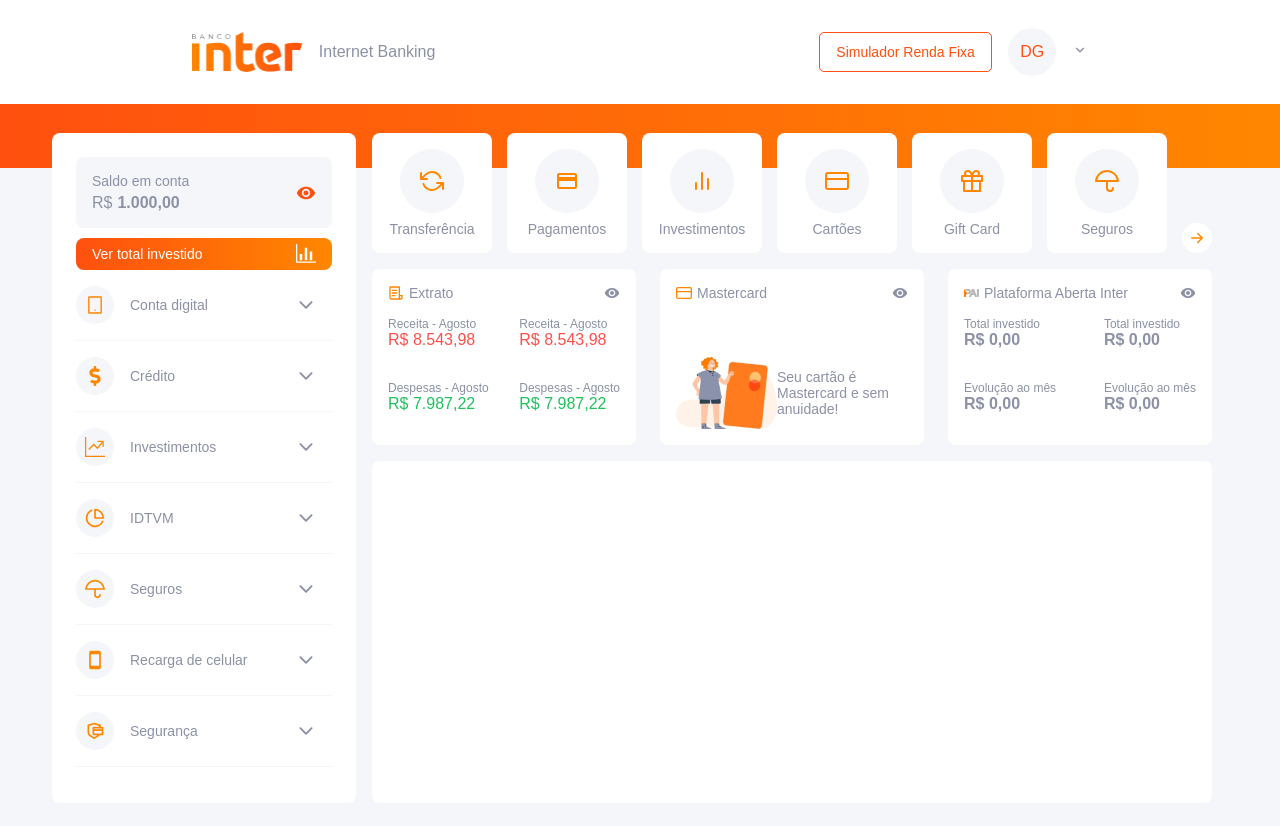
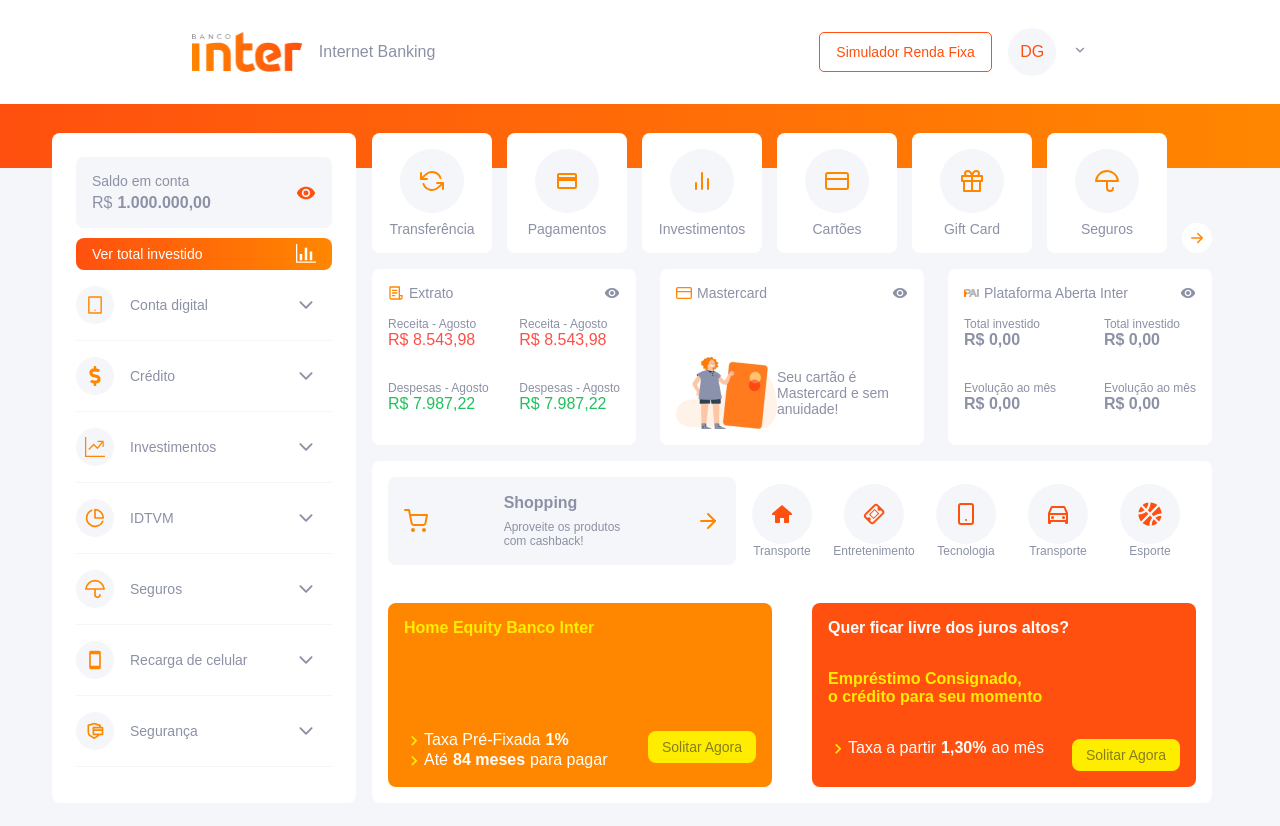
Before and after one commit to douglasgmsantos/banco-inter-ui, a React (Create React App) app: page / in a window 1280 px wide. Shown: the top 826 px of the page. Built offline with nearby package versions, Linux system fonts and the light colour scheme.

Commit message:
adicionando cards

```diff
--- a/src/components/Extra/index.tsx
+++ b/src/components/Extra/index.tsx
@@ -1,9 +1,137 @@
 import React from 'react';
+import { FiShoppingCart, FiArrowRight } from 'react-icons/fi';
+import { TiHome, TiTicket } from 'react-icons/ti';
+import { FiSmartphone } from 'react-icons/fi';
+import { RiCarLine } from 'react-icons/ri';
+import { FaBasketballBall } from 'react-icons/fa';
+import { MdKeyboardArrowRight } from 'react-icons/md';
 
-import { Container } from './styles';
+import theme from '../../styles/theme';
+
+import {
+  Container,
+  Line,
+  Shopping,
+  ListIcons,
+  IconContainer,
+  IconeContainer,
+  IconTitle,
+
+  ShoppingHeader,
+  ShoppingTitle,
+  ShoppingDescription,
+
+  HomeEquityBancoInter,
+  HomeEquityBancoInterTitle,
+  HomeEquityBancoInterFooter,
+  HomeEquityBancoInterDescriptions,
+  HomeEquityBancoInterDescriptionContainer,
+  HomeEquityBancoInterDescription,
+
+  PayrollLoans,
+  PayrollLoansTitle,
+  PayrollLoansSubTitle,
+  PayrollLoansFooter,
+  PayrollLoansDescriptionContainer,
+  PayrollLoansDescription,
+
+  BtnRequestNow,
+  Bold
+
+} from './styles';
+
+const icons = [
+  {
+    name: "Transporte",
+    Icone: TiHome,
+  },
+  {
+    name: "Entretenimento",
+    Icone: TiTicket
+  },
+  {
+    name: "Tecnologia",
+    Icone: FiSmartphone
+  },
+  {
+    name: "Transporte",
+    Icone: RiCarLine
+  },
+  {
+    name: "Esporte",
+    Icone: FaBasketballBall
+  },
+
+];
 
 const Extra: React.FC = () => {
-  return <Container />;
+  return (
+    <Container>
+      <Line>
+        <Shopping>
+          <FiShoppingCart color={theme.colors.primary} size={24} />
+          <ShoppingHeader>
+            <ShoppingTitle>Shopping</ShoppingTitle>
+            <ShoppingDescription>
+              Aproveite os produtos <br /> com cashback!
+            </ShoppingDescription>
+          </ShoppingHeader>
+          <FiArrowRight color={theme.colors.primary} size={24} />
+        </Shopping>
+        <ListIcons>
+          {icons.map(({ Icone, name }) => (
+            <IconContainer>
+              <IconeContainer className="extra-icon-container">
+                <Icone color={theme.colors.secondary} size={24} />
+              </IconeContainer>
+              <IconTitle className="extra-icon-title">{name}</IconTitle>
+            </IconContainer>
+          ))}
+
+        </ListIcons>
+      </Line>
+      <Line>
+        <HomeEquityBancoInter>
+          <HomeEquityBancoInterTitle>
+            Home Equity Banco Inter
+          </HomeEquityBancoInterTitle>
+          <HomeEquityBancoInterFooter>
+            <HomeEquityBancoInterDescriptions>
+              <HomeEquityBancoInterDescriptionContainer>
+                <MdKeyboardArrowRight color={"#FFED00"} size={20} />
+                <HomeEquityBancoInterDescription>
+                  Taxa Pré-Fixada <Bold>1%</Bold>
+                </HomeEquityBancoInterDescription>
+              </HomeEquityBancoInterDescriptionContainer>
+              <HomeEquityBancoInterDescriptionContainer>
+                <MdKeyboardArrowRight color={"#FFED00"} size={20} />
+                <HomeEquityBancoInterDescription>
+                  Até <Bold>84 meses</Bold> para pagar
+                </HomeEquityBancoInterDescription>
+              </HomeEquityBancoInterDescriptionContainer>
+            </HomeEquityBancoInterDescriptions>
+            <BtnRequestNow> Solitar Agora</BtnRequestNow>
+          </HomeEquityBancoInterFooter>
+
+        </HomeEquityBancoInter>
+        <PayrollLoans>
+          <PayrollLoansTitle>Quer ficar livre dos juros altos? </PayrollLoansTitle>
+          <PayrollLoansSubTitle>
+            Empréstimo Consignado,<br /> o crédito  para seu momento
+          </PayrollLoansSubTitle>
+          <PayrollLoansFooter>
+            <PayrollLoansDescriptionContainer>
+              <MdKeyboardArrowRight color={"#FFED00"} size={20} />
+              <PayrollLoansDescription>
+                Taxa a partir <Bold>1,30%</Bold> ao mês
+              </PayrollLoansDescription>
+            </PayrollLoansDescriptionContainer>
+            <BtnRequestNow> Solitar Agora</BtnRequestNow>
+          </PayrollLoansFooter>
+        </PayrollLoans>
+      </Line>
+    </Container>
+  )
 }
 
 export default Extra;
--- a/src/components/Extra/styles.ts
+++ b/src/components/Extra/styles.ts
@@ -5,5 +5,170 @@
   border-radius: 0.8rem;
   width: 84.0rem;
   height: 34.2rem;
+  padding: ${p => p.theme.spacing.default};
+  display: flex;
+  flex-direction: column;
+  justify-content:space-between;
+`;
+
+export const Line = styled.div`
+  display: flex;
+  justify-content: space-between;
+`;
+
+export const Shopping = styled.div`
+  background: ${p => p.theme.colors.lightGrey};
+  width: 35.2rem;
+  height: 8.8rem;
+  border-radius: 0.8rem;
+  padding: ${p => p.theme.spacing.default};
+  display: flex;
+  justify-content: space-between;
+  align-items:center;
+  cursor: pointer;
+`;
+
+export const ShoppingHeader = styled.div``;
+
+export const ShoppingTitle = styled.div`
+  font-size: ${p => p.theme.fontSizes.huge};
+  font-weight: bold;
+`;
+
+export const ShoppingDescription = styled.div`
+  font-size: ${p => p.theme.fontSizes.small};
+  margin-top: 0.8rem;
+`;
+
+
+export const ListIcons = styled.div`
+  display: flex;
+  justify-content: space-between;
+`;
+
+export const IconContainer = styled.div`
+  display: flex;
+  flex-direction: column;
+  align-items:center;
+  justify-content:center;
+  cursor: pointer;
+    :focus, :hover {
+      .extra-icon-container{
+          border: 1px solid ${p => p.theme.colors.secondary};
+      }
+      .extra-icon-title{
+          color: ${p => p.theme.colors.secondary};
+      }
+    }
 
 `;
+
+export const IconeContainer = styled.div`
+  display: flex;
+  flex-direction: column;
+  justify-content: center;
+  align-items:center;
+  background: ${p => p.theme.colors.lightGrey};
+  width: 6.0rem;
+  height: 6.0rem;
+  border-radius: 3.5rem;
+  margin: ${p => p.theme.spacing.horizontal};
+`;
+
+
+
+export const IconTitle = styled.div`
+  font-size: ${p => p.theme.fontSizes.small};
+`;
+
+export const HomeEquityBancoInter = styled.div`
+    background: ${p => p.theme.colors.primary};
+    width: 38.4rem;
+    height: 18.4rem;
+    border-radius: 0.8rem;
+    padding: ${p => p.theme.spacing.default};
+    display: flex;
+    flex-direction: column;
+    justify-content: space-between;
+`;
+
+export const HomeEquityBancoInterTitle = styled.div`
+    color: #FFED00;
+    font-size: ${p => p.theme.fontSizes.huge};
+    font-weight: bold;
+`;
+
+export const HomeEquityBancoInterFooter = styled.div`
+    display: flex;
+    justify-content: space-between;
+`;
+
+export const HomeEquityBancoInterDescriptions = styled.div`
+
+`;
+
+export const HomeEquityBancoInterDescriptionContainer = styled.div`
+    display: flex;
+`;
+
+export const HomeEquityBancoInterDescription = styled.div`
+  display: flex;
+  color: ${p => p.theme.colors.background};
+  font-size: ${p => p.theme.fontSizes.huge};
+`;
+
+
+export const PayrollLoans = styled.div`
+  background: ${p => p.theme.colors.secondary};
+  width: 38.4rem;
+  height: 18.4rem;
+  border-radius: 0.8rem;
+  padding: ${p => p.theme.spacing.default};
+  display: flex;
+  flex-direction: column;
+  justify-content:space-between;
+`;
+
+export const PayrollLoansTitle = styled.div`
+  font-weight: bold;
+  font-size: ${p => p.theme.fontSizes.huge};
+  color: ${p => p.theme.colors.background};
+`;
+
+export const PayrollLoansSubTitle = styled.div`
+  font-weight: bold;
+  font-size: ${p => p.theme.fontSizes.huge};
+  color: #FFED00;
+`;
+
+export const PayrollLoansFooter = styled.div`
+    display: flex;
+    justify-content: space-between;
+`;
+
+export const PayrollLoansDescriptionContainer = styled.div`
+    display: flex;
+`;
+
+export const PayrollLoansDescription = styled.div`
+  display: flex;
+  color: ${p => p.theme.colors.background};
+  font-size: ${p => p.theme.fontSizes.huge};
+`;
+
+
+export const Bold = styled.div`
+    font-weight: bold;
+    margin: 0 .5rem;
+`;
+
+
+export const BtnRequestNow = styled.button`
+    background: #FFED00;
+    color: #867E1A;
+    font-size: ${p => p.theme.fontSizes.default};
+    width: 10.8rem;
+    height: 3.2rem;
+    border-radius: 0.8rem;
+    border: 0px;
+`;
--- a/src/components/Menu/index.tsx
+++ b/src/components/Menu/index.tsx
@@ -66,7 +66,7 @@
       <Balance>
         <BalanceDetail>
           <BalanceText>Saldo em conta</BalanceText>
-          <BalanceValue>R$ <Bold> 1.000,00</Bold> </BalanceValue>
+          <BalanceValue>R$ <Bold> 1.000.000,00</Bold> </BalanceValue>
         </BalanceDetail>
         <IconVisibility size={20} />
       </Balance>
```
Also changed, not shown: src/assets/img/banco-inter-vector.png (added).
